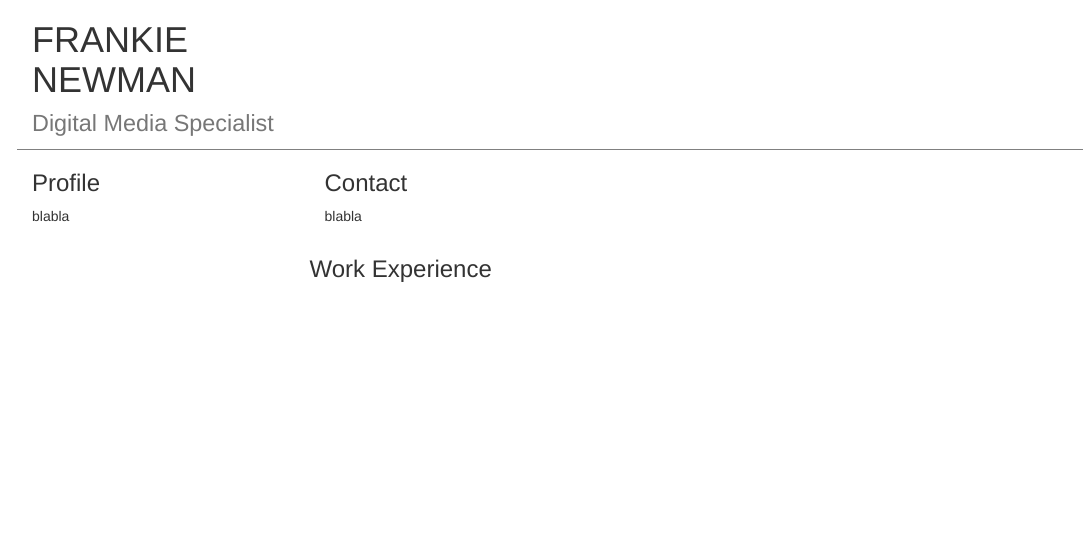
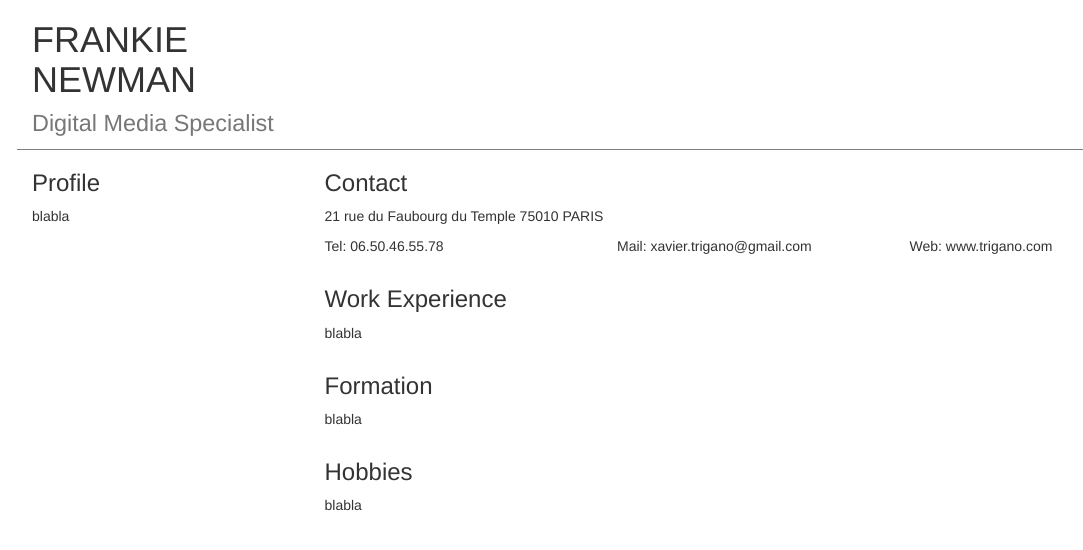
Before and after one commit to XavierTrg/designcv, a plain HTML site: page Index.html in a window 1280 px wide. Shown: the whole page, without its empty margins (38-1121 px from the left). Drawn offline with nearby package versions, Linux system fonts and the light colour scheme.

Commit message:
2nd point

```diff
--- a/Index.html
+++ b/Index.html
@@ -35,9 +35,41 @@
 
      <div class="col-md-9">
        <h3>Contact</h3>
-         <p> blabla </p>
-          <div class="row"> <h3>Work Experience</h3>
+         <p> 21 rue du Faubourg du Temple 75010 PARIS </p>
+         <div class="row">
+             <div class="col-md-4">
+                <p>Tel: 06.50.46.55.78</p>
+             </div>
+             <div class="col-md-4">
+                <p>Mail: xavier.trigano@gmail.com</p>
+            </div>
+            <div class="col-md-4">
+                <p>Web: www.trigano.com</p>
+            </div>
+         </div>
+
+
+          <div class="row">
+               <div class="col-md-9">
+                  <h3>Work Experience</h3>
+                  <p> blabla </p>
+              </div>
           </div>
+
+            <div class="row">
+                <div class="col-md-9">
+                   <h3>Formation</h3>
+                   <p> blabla </p>
+              </div>
+          </div>
+
+          <div class="row">
+              <div class="col-md-9">
+                 <h3>Hobbies</h3>
+                 <p> blabla </p>
+              </div>
+          </div>
+
      </div>
   </div>
 </div>
```
